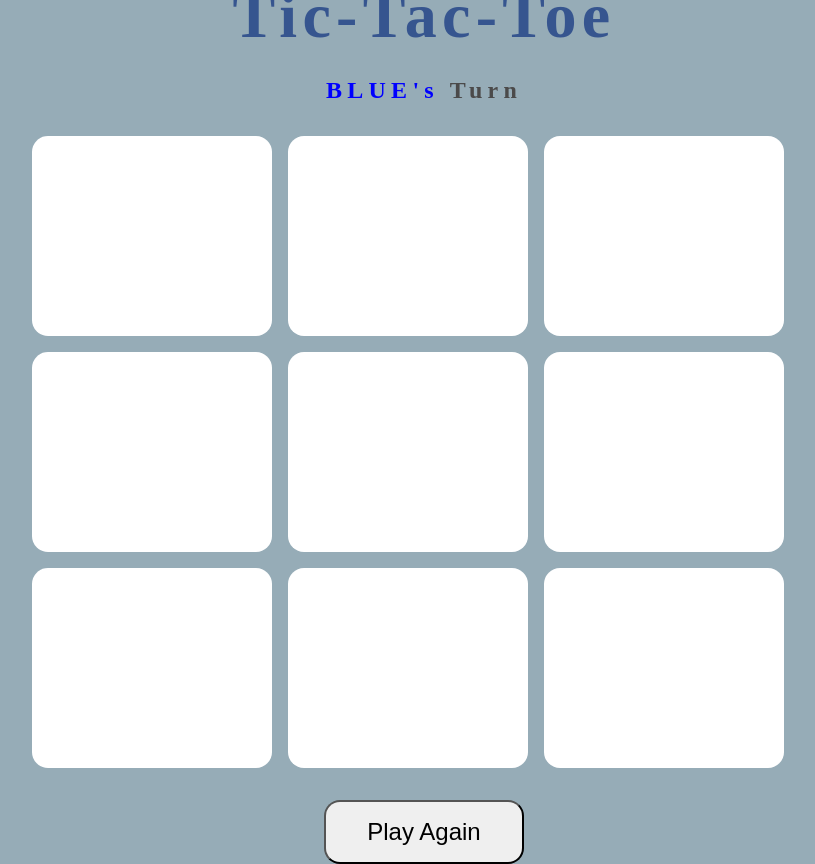
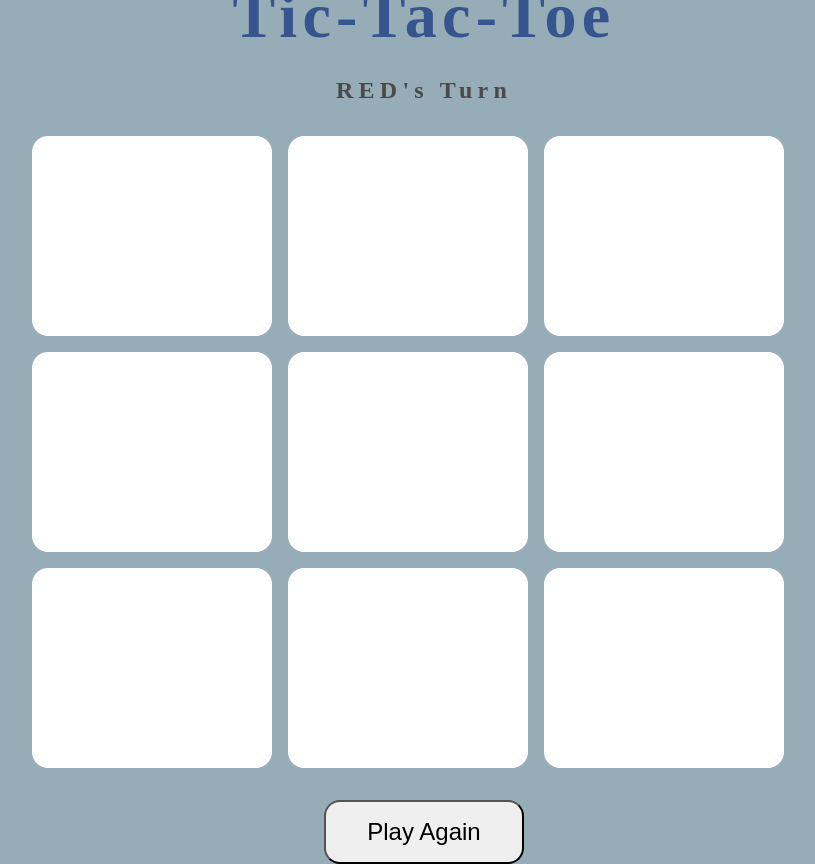
Before and after one commit to CodyMurr/tic-tac-toe, a plain HTML site: page index.html in a window 1280 px wide. Shown: the whole page, without its empty margins (216-1031 px from the left). Drawn offline with Linux system fonts and the light colour scheme.

Commit message:
Change variable values

```diff
--- a/css/style.css
+++ b/css/style.css
@@ -51,4 +51,6 @@ button {
     cursor: pointer;
     margin: 1vmin;
     border-radius: 2vmin;
+    background-color: #fff;
+
 }
--- a/js/main.js
+++ b/js/main.js
@@ -1,6 +1,6 @@
 const players = {
-    1: 'blue',
-    '-1': 'red',
+    1: 'red',
+    '-1': 'blue',
     'null': 'white'
 }
 
@@ -12,7 +12,7 @@ const winConditions = [
 
 let board, turn, winner;
 
-const squares = document.querySelectorAll('#board > div');
+const squares = [...document.querySelectorAll('#board > div')];
 const message = document.querySelector('h3');
 
 document.querySelector('#board').addEventListener("click", handleMove);
@@ -23,7 +23,7 @@ init();
 
 
 function handleMove(e) {
-    const index = parseInt(e.target.id.replace('sq', ''));
+    const index = squares.indexOf(e.target);
     if (board[index] || winner) return;
     board[index] = turn;
     turn *= -1;
@@ -42,14 +42,14 @@ function getWinner() {
 
 function render() {
     board.forEach((sq, idx) => {
-        squares[idx].style.background = players[sq];
+        squares[idx].style.backgroundColor = players[sq];
     });
     if (winner === "T") {
         message.innerHTML = "Tie Game!";
     } else if (winner) {
-        message.innerHTML = `<span style="color: ${players[winner]}">${players[winner].toUpperCase()}</span> Wins!`;
+        message.innerHTML = `${players[winner].toUpperCase()} Wins!`;
     } else {
-        message.innerHTML = `<span style="color: ${players[turn]}">${players[turn].toUpperCase()}'s</span> Turn`;
+        message.innerHTML = `${players[turn].toUpperCase()}'s Turn`;
     }
 }
 
```
